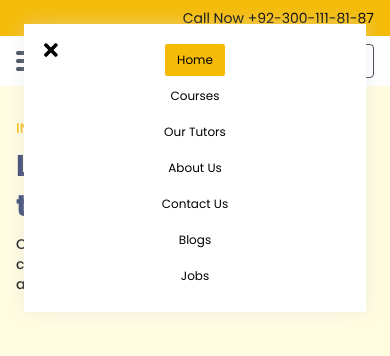
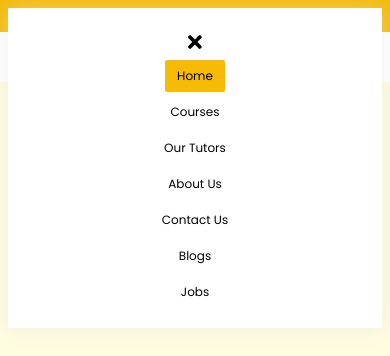
Before and after one commit to HuzaifaYaqoob/Pentutor_Frontend, a React (Create React App) app: page / in a window 390 px wide. Both pictures are taken after a click on the element 32 px from the left and 61 px from the top of the page. Shown: the top 356 px of the page. Built offline with nearby package versions, Linux system fonts and the light colour scheme; no server answers.

Commit message:
landing page completed

```diff
--- a/src/components/Header/Header.js
+++ b/src/components/Header/Header.js
@@ -210,9 +210,9 @@ const NavLink = (props) => {
 export const HamburgerIcon = (props) => {
     return (
         <span className='lg:hidden block cursor-pointer' {...props}>
-            <span className='block w-8 h-1 rounded-full mb-1 bg-gray-700'></span>
-            <span className='block w-8 h-1 rounded-full mb-1 bg-gray-700'></span>
-            <span className='block w-8 h-1 rounded-full  bg-gray-700'></span>
+            <span className='block w-6 sm:w-8 h-[3px] sm:h-1 rounded-full mb-1 bg-gray-700'></span>
+            <span className='block w-6 sm:w-8 h-[3px] sm:h-1 rounded-full mb-1 bg-gray-700'></span>
+            <span className='block w-6 sm:w-8 h-[3px] sm:h-1 rounded-full bg-gray-700'></span>
         </span>
     )
 }
@@ -233,7 +233,7 @@ const Header = (props) => {
         <>
             <div className='bg-yellow-450 py-2 w-full px-4 sm:px-6 md:px-8'>
                 <div className='max-w-[1300px] mx-auto flex justify-end'>
-                    <p className='text-black text-sm '>Call Now +92-300-111-81-87</p>
+                    <p className='text-black text-xs sm:text-sm'>Call Now +92-300-111-81-87</p>
                 </div>
             </div>
             <div className='px-4 sm:px-6 md:px-8'>
@@ -242,9 +242,9 @@ const Header = (props) => {
                     <Link to={'/'} className='LOGO cursor-pointer sm:block hidden'>
                         <img className='w-40' src={process.env.PUBLIC_URL + '/images/logo.png'} alt="Logo" />
                     </Link>
-                    <nav className={`absolute top-0 left-0 right-0 p-6 lg:p-0 z-50 lg:relative ${mobileNavshow} lg:block`} >
+                    <nav className={`absolute top-0 left-0 right-0 p-2 lg:p-0 z-50 lg:relative ${mobileNavshow} lg:block`} >
                         <ul className="flex items-center text-xs gap-1 pentutor-shadow lg:shadow-none lg:flex-row py-5 flex-col bg-white relative">
-                            <span className='absolute top-3 left-5 text-xl cursor-pointer lg:hidden' onClick={() => { setMobileNavShow('hidden') }}>
+                            <span className='text-xl cursor-pointer lg:hidden' onClick={() => { setMobileNavShow('hidden') }}>
                                 <FontAwesomeIcon icon={faTimes} />
                             </span>
                             <NavLink nextPath='/' text='Home' />
@@ -262,7 +262,7 @@ const Header = (props) => {
                                 <LoggedUser />
                                 :
                                 <>
-                                    <li className='py-2 px-4 rounded overflow-hidden bg-gray-700 text-white cursor-pointer'>
+                                    <li className='py-2 px-4 rounded overflow-hidden border border-gray-700 bg-gray-700 text-white cursor-pointer'>
                                         <Link to='/auth/login/'>Sign In</Link>
                                     </li>
                                     <li className='py-2 px-4 rounded overflow-hidden border border-gray-700  cursor-pointer'>
```
